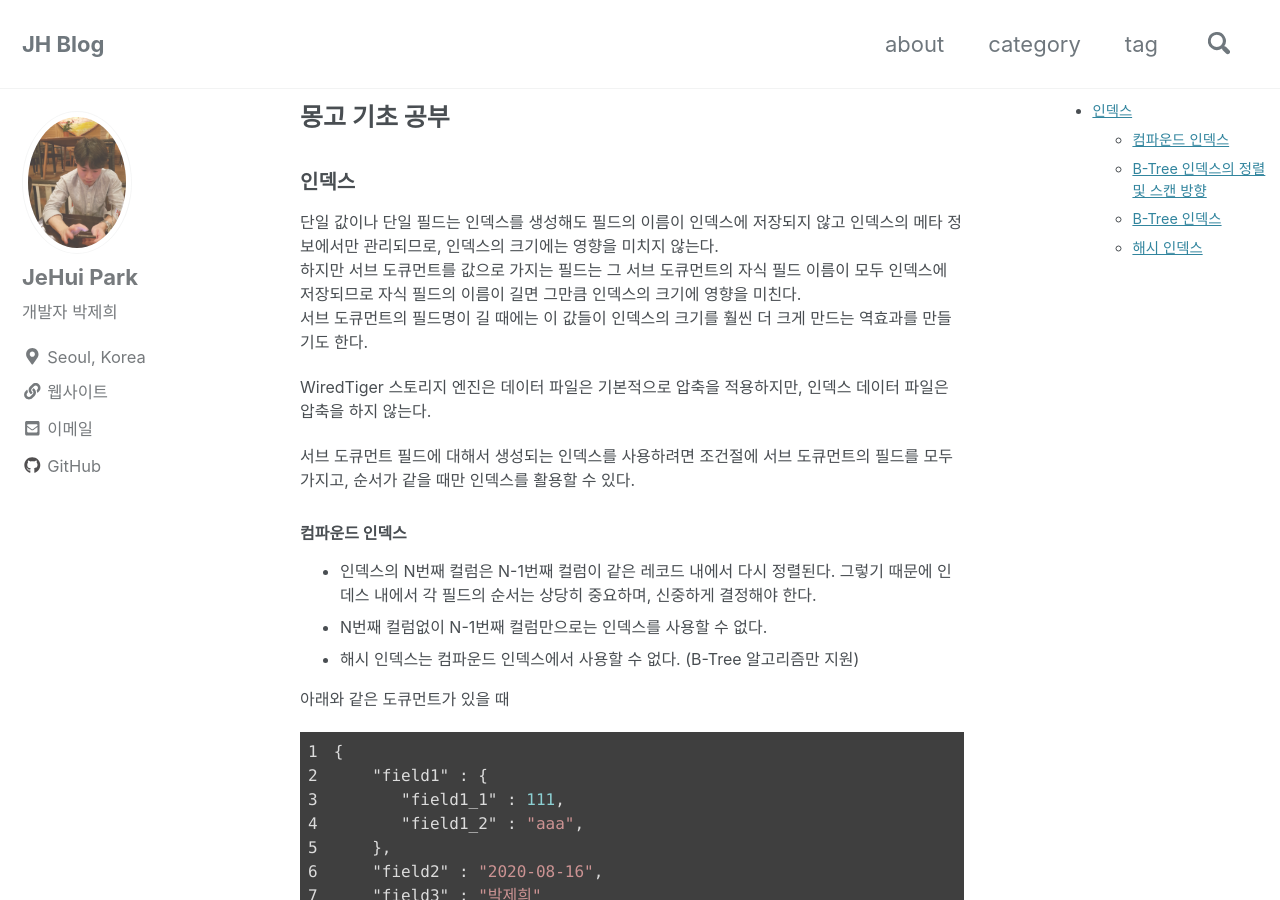
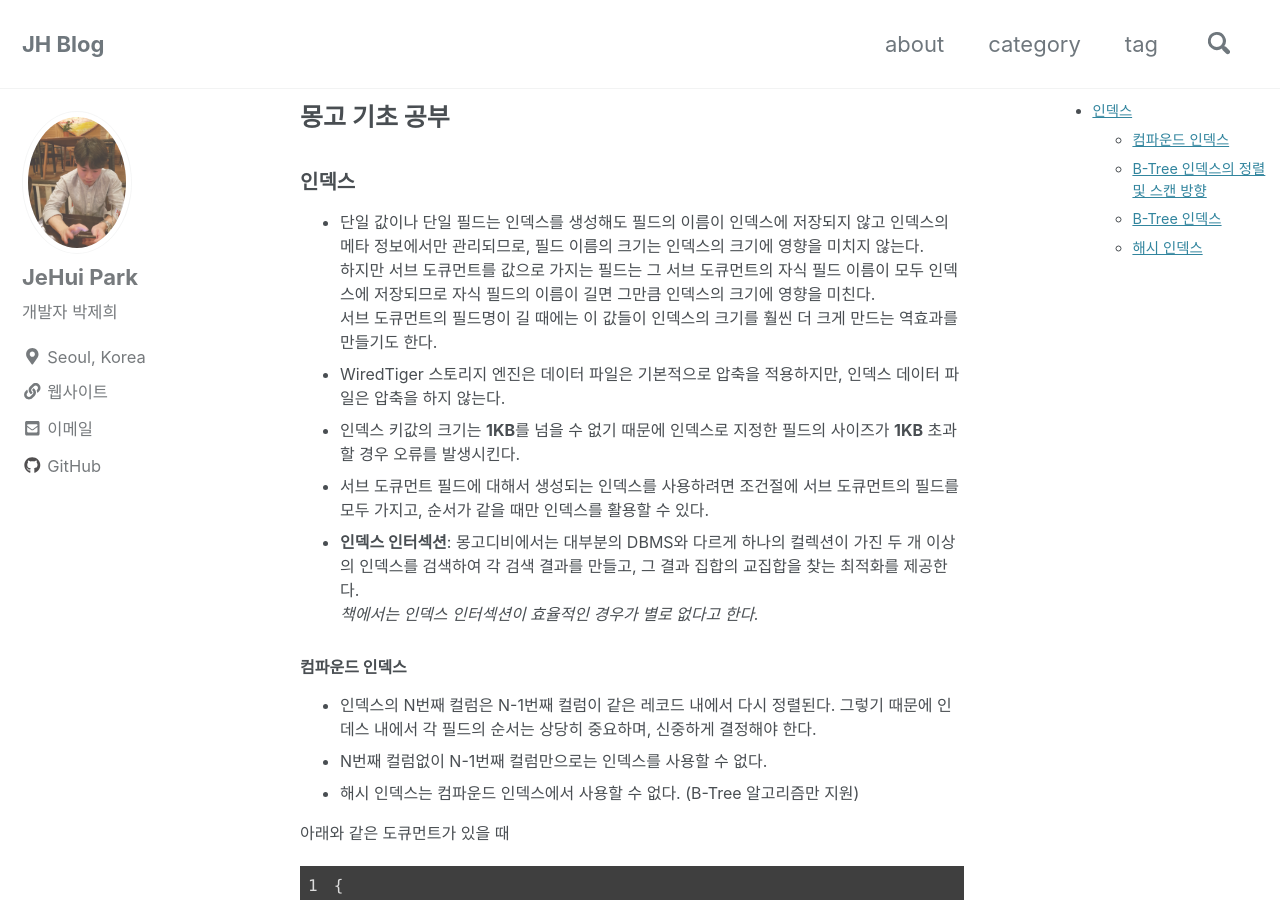
Before and after one commit to JeHuiPark/JeHuiPark.github.io, a Jekyll site: the page built from _posts/2020-08-16-mongo-study.md, in a window 1280 px wide and 900 px high. Built offline with Jekyll 4.4.1, drawn with Linux system fonts in a browser that asks for light colours; nearby versions of some CDN libraries; comment, search, counter and statistics services are not loaded; some of the changed text lies outside the part shown.

Commit message:
Update 2020-08-16-mongo-study.md

```diff
--- a/_posts/2020-08-16-mongo-study.md
+++ b/_posts/2020-08-16-mongo-study.md
@@ -10,13 +10,14 @@ categories: study
 {:toc}
 
 ## 인덱스
-단일 값이나 단일 필드는 인덱스를 생성해도 필드의 이름이 인덱스에 저장되지 않고 인덱스의 메타 정보에서만 관리되므로, 인덱스의 크기에는 영향을 미치지 않는다.
-하지만 서브 도큐먼트를 값으로 가지는 필드는 그 서브 도큐먼트의 자식 필드 이름이 모두 인덱스에 저장되므로 자식 필드의 이름이 길면 그만큼 인덱스의 크기에 영향을 미친다.
-서브 도큐먼트의 필드명이 길 때에는 이 값들이 인덱스의 크기를 훨씬 더 크게 만드는 역효과를 만들기도 한다.
-
-WiredTiger 스토리지 엔진은 데이터 파일은 기본적으로 압축을 적용하지만, 인덱스 데이터 파일은 압축을 하지 않는다.
-
-서브 도큐먼트 필드에 대해서 생성되는 인덱스를 사용하려면 조건절에 서브 도큐먼트의 필드를 모두 가지고, 순서가 같을 때만 인덱스를 활용할 수 있다.
+- 단일 값이나 단일 필드는 인덱스를 생성해도 필드의 이름이 인덱스에 저장되지 않고 인덱스의 메타 정보에서만 관리되므로, 필드 이름의 크기는 인덱스의 크기에 영향을 미치지 않는다.
+    하지만 서브 도큐먼트를 값으로 가지는 필드는 그 서브 도큐먼트의 자식 필드 이름이 모두 인덱스에 저장되므로 자식 필드의 이름이 길면 그만큼 인덱스의 크기에 영향을 미친다.
+    서브 도큐먼트의 필드명이 길 때에는 이 값들이 인덱스의 크기를 훨씬 더 크게 만드는 역효과를 만들기도 한다.
+- WiredTiger 스토리지 엔진은 데이터 파일은 기본적으로 압축을 적용하지만, 인덱스 데이터 파일은 압축을 하지 않는다.
+- 인덱스 키값의 크기는 **1KB**를 넘을 수 없기 때문에 인덱스로 지정한 필드의 사이즈가 **1KB** 초과할 경우 오류를 발생시킨다.
+- 서브 도큐먼트 필드에 대해서 생성되는 인덱스를 사용하려면 조건절에 서브 도큐먼트의 필드를 모두 가지고, 순서가 같을 때만 인덱스를 활용할 수 있다.
+- **인덱스 인터섹션**: 몽고디비에서는 대부분의 DBMS와 다르게 하나의 컬렉션이 가진 두 개 이상의 인덱스를 검색하여 각 검색 결과를 만들고, 그 결과 집합의 교집합을 찾는 최적화를 제공한다.
+    *책에서는 인덱스 인터섹션이 효율적인 경우가 별로 없다고 한다.*
 
 ### 컴파운드 인덱스
 
```
Also changed, not shown: other parts of _posts/2020-08-16-mongo-study.md (+0 -1 lines).
